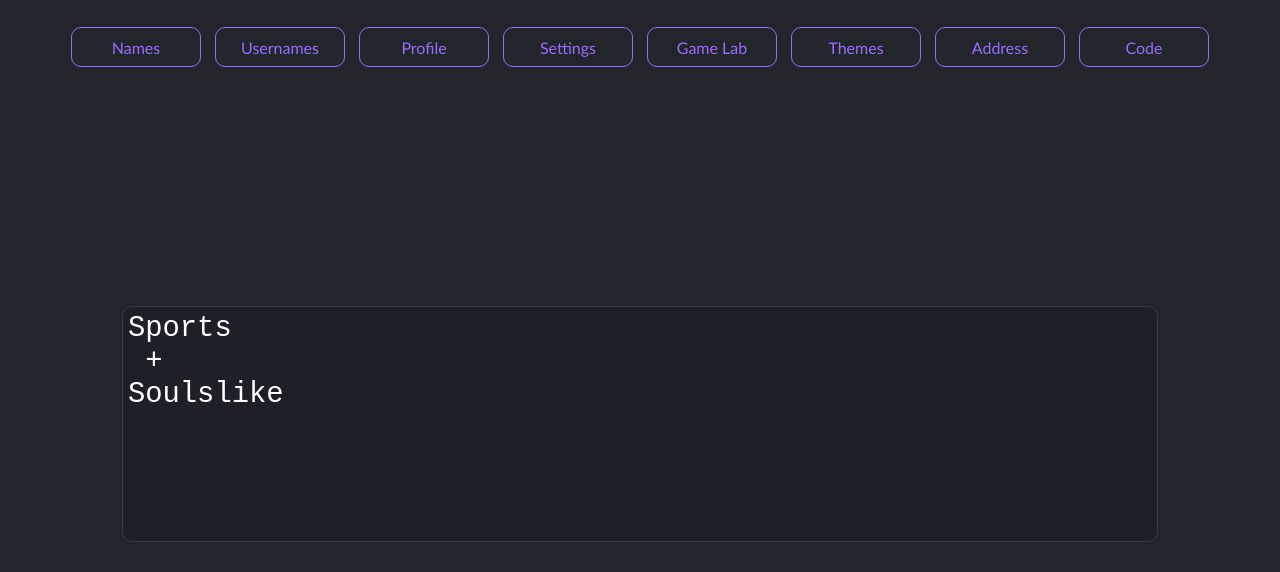
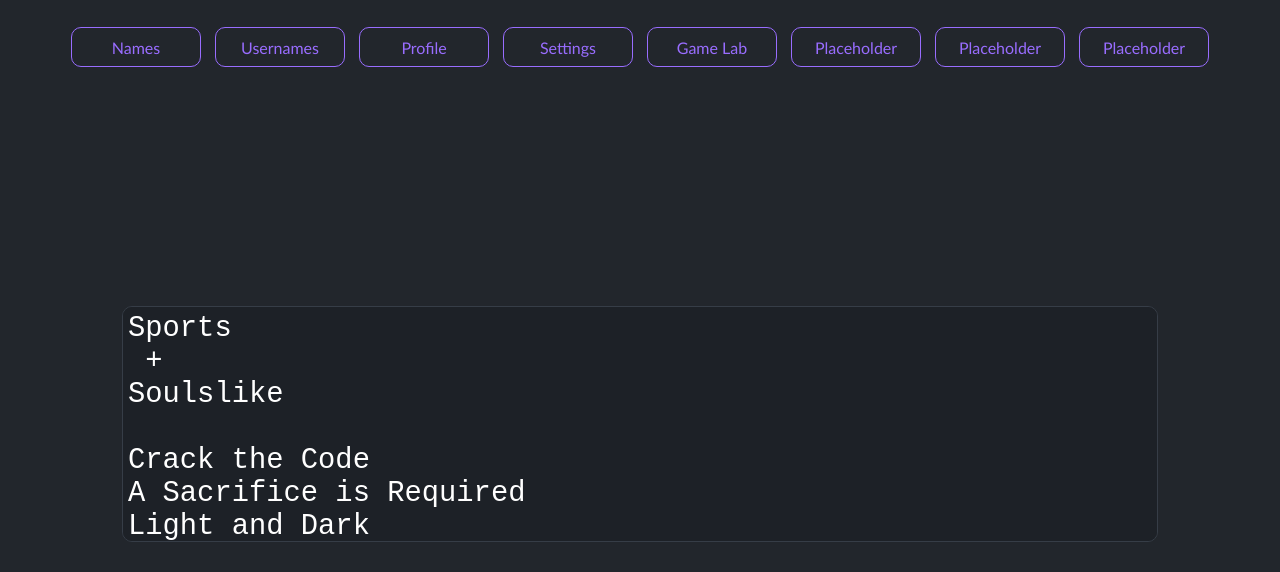
Before and after one commit to MatthewZenn/Legion, a plain HTML site: page index.html in a window 1280 px wide. Both pictures are taken after a click on the button "Game Lab". Shown: the part 228-800 px from the top of the page. Drawn offline with Linux system fonts and the light colour scheme.

Commit message:
combined theme and genre generators

```diff
--- a/index.html
+++ b/index.html
@@ -25,9 +25,9 @@
         <button id="profile">Profile</button>
         <button id="settings">Settings</button>
         <button id="genre">Game Lab</button>
-        <button id="theme">Themes</button>
-        <button id="genre">Address</button>
-        <button id="email">Code</button>
+        <button id="test">Placeholder</button>
+        <button id="test">Placeholder</button>
+        <button id="test">Placeholder</button>
       </div>
       <textarea readonly id="textarea"></textarea>
       <script src="libraries/usernames.js"></script>
--- a/libraries/profiles.js
+++ b/libraries/profiles.js
@@ -128,12 +128,7 @@ function Genere() {
   genre = genres[Math.floor(Math.random()*genres.length)];
   document.getElementById('textarea').innerHTML += genre + '\n + \n';
   genre = genres[Math.floor(Math.random()*genres.length)];
-  document.getElementById('textarea').innerHTML += genre;
-}
-
-function Themes() {
-  document.getElementById('textarea').innerHTML ='';
-
+  document.getElementById('textarea').innerHTML += genre + '\n\n';
   for (let k = 0; k < 3; k++) {
     themel = themes[Math.floor(Math.random()*themes.length)];
     document.getElementById('textarea').innerHTML += themel + '\n';
```
